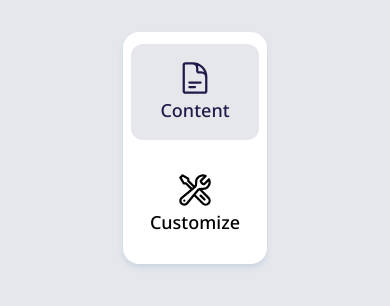
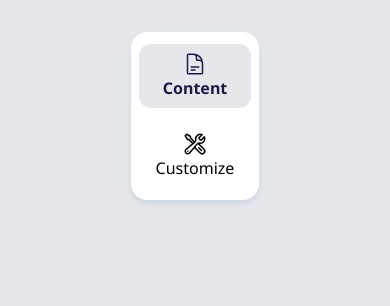
Before and after one commit to leo-vic3nt/EasyCv, a React (Vite) app: page / in a window 390 px wide. Shown: the top 306 px of the page. Built offline with nearby package versions, Linux system fonts and the light colour scheme.

Commit message:
add responsiveness to form mode toggle component

```diff
--- a/src/App.jsx
+++ b/src/App.jsx
@@ -2,7 +2,7 @@ import FormModeToggle from "./components/FormModeToggle";
 
 function App() {
   return (
-    <div className="m-auto flex min-h-full max-w-screen-2xl justify-center bg-gray-200 px-6 py-8">
+    <div className="container m-auto flex min-h-full justify-center bg-gray-200 sm:px-6 py-8">
       <FormModeToggle></FormModeToggle>
     </div>
   );
--- a/src/components/FormModeToggle.jsx
+++ b/src/components/FormModeToggle.jsx
@@ -10,8 +10,9 @@ function ToggleButton({ children, isActive, onClick }) {
   return (
     <button
       className={clsx(
-        "flex min-w-32 flex-col items-center rounded-xl border-solid p-4 text-lg font-medium transition-colors duration-150 ease-in-out",
-        isActive && "bg-gray-200 font-bold text-indigo-950",
+        "flex min-w-28 flex-col items-center rounded-xl border-solid p-2 font-normal transition-colors duration-150 ease-in-out",
+        "md:p-4 md:text-lg md:w-32",
+        isActive && "bg-gray-200 !font-bold text-indigo-950",
       )}
       onClick={onClick}
     >
@@ -29,14 +30,14 @@ function FormModeToggle() {
         isActive={activeButton === "content"}
         onClick={() => setActiveButton("content")}
       >
-        <DocumentTextIcon className="size-9" />
+        <DocumentTextIcon className="size-6 md:size-9" />
         Content
       </ToggleButton>
       <ToggleButton
         isActive={activeButton === "customize"}
         onClick={() => setActiveButton("customize")}
       >
-        <WrenchScrewdriverIcon className="size-9" />
+        <WrenchScrewdriverIcon className="size-6 md:size-9" />
         Customize
       </ToggleButton>
     </div>
```
